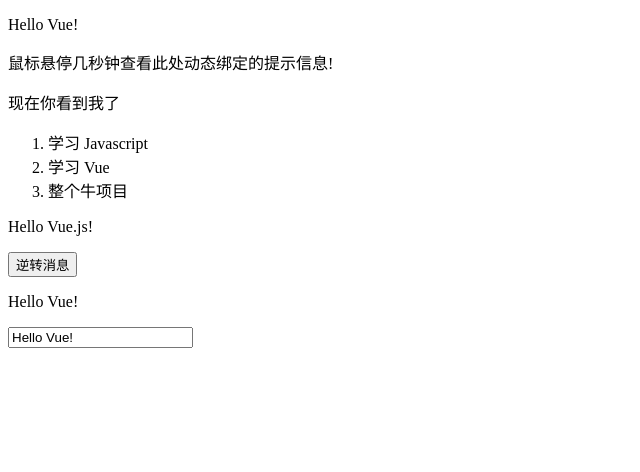
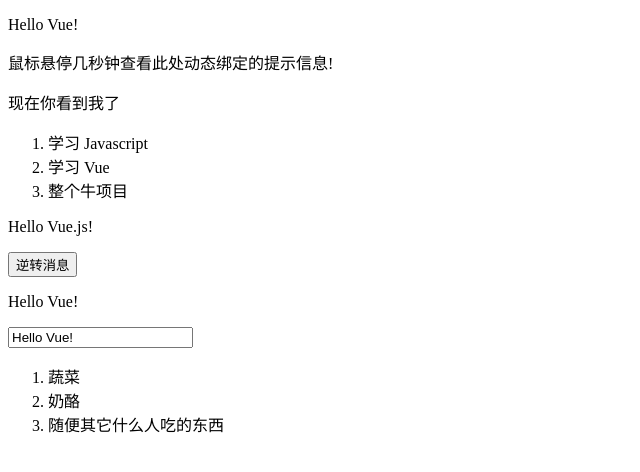
Before and after one commit to SenCaoKing/Vue.js-test, a plain HTML site: page index.html in a window 1280 px wide. Shown: the whole page, without its empty margins (0-640 px from the left). Drawn offline with nearby package versions, Linux system fonts and the light colour scheme.

Commit message:
vue 组件化应用构建

```diff
--- a/index.html
+++ b/index.html
@@ -43,6 +43,19 @@
     	<input v-model="message">
 	</div>
 
+	<!-- 组件化应用构建 -->
+	<div id="app-7">
+		<ol>
+			<todo-item
+			 v-for="item in groceryList"
+			 v-bind:todo="item"
+			 v-bind:key="item.id">
+			</todo-item>
+		</ol>
+	</div>
+
+
+
 
 
 
--- a/index.js
+++ b/index.js
@@ -53,3 +53,20 @@ var app6 = new Vue({
 		message: 'Hello Vue!'
 	}
 });
+
+/* 组件化应用构建 */
+Vue.component('todo-item', {
+	props: ['todo'],
+	template: '<li>{{ todo.text }}</li>'
+})
+
+var app7 = new Vue({
+	el: '#app-7',
+	data: {
+		groceryList: [
+			{ id: 0, text: '蔬菜' },
+			{ id: 1, text: '奶酪' },
+			{ id: 2, text: '随便其它什么人吃的东西' }
+		]
+	}
+});
```
